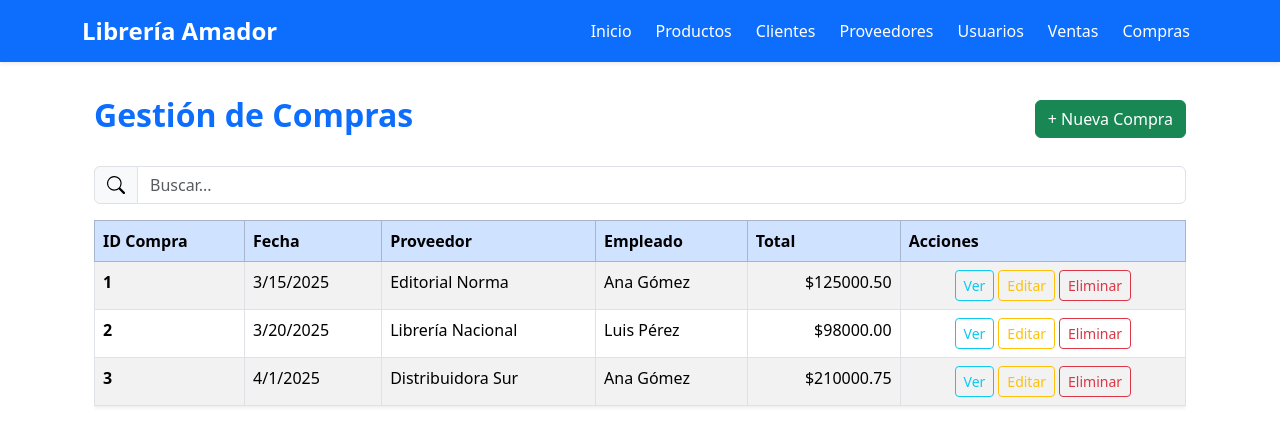
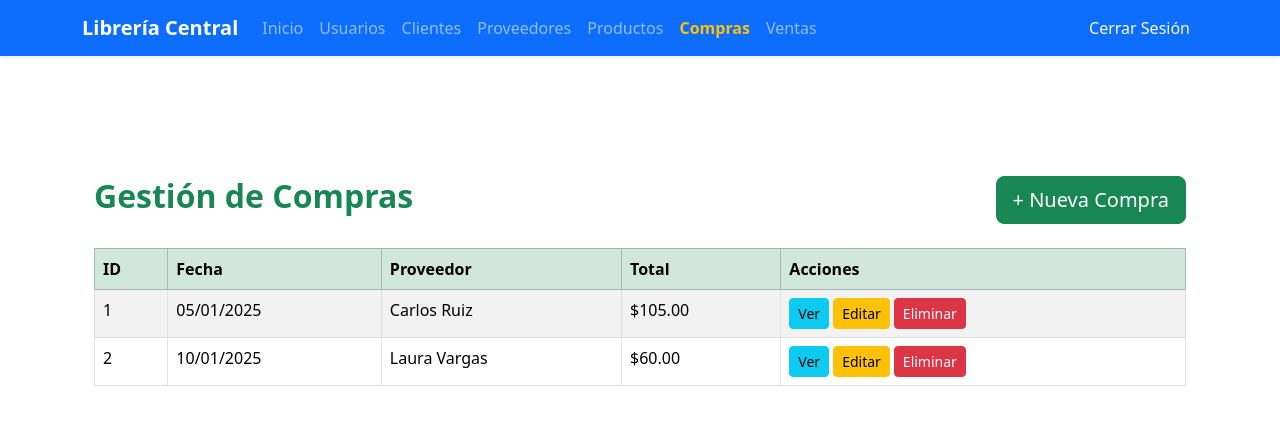
Before and after one commit to JassonPerezAlvarez/Frontend-Libreria-Amador, a React (Vite) app: page /compras in a window 1280 px wide. Shown: the top 446 px of the page. Built offline with nearby package versions, Linux system fonts and the light colour scheme.

Commit message:
comtinuacion a compras

```diff
--- a/package.json
+++ b/package.json
@@ -19,7 +19,7 @@
     "react-bootstrap": "^2.10.10",
     "react-bootstrap-icons": "^1.11.6",
     "react-dom": "^19.1.1",
-    "react-router-dom": "^7.9.4"
+    "react-router-dom": "^7.9.5"
   },
   "devDependencies": {
     "@eslint/js": "^9.36.0",
--- a/src/components/Compras/TablaCompras.jsx
+++ b/src/components/Compras/TablaCompras.jsx
@@ -1,12 +1,11 @@
-// src/components/Compras/TablaCompras.jsx
 import { Table, Spinner, Button } from "react-bootstrap";
 
-const TablaCompras = ({ compras, cargando }) => {
+const TablaCompras = ({ compras, cargando, onVerDetalle, onEditar, onEliminar }) => {
   if (cargando) {
     return (
       <div className="text-center my-5">
         <Spinner animation="border" variant="primary">
-          <span className="visually-hidden">Cargando compras...</span>
+          <span className="visually-hidden">Cargando...</span>
         </Spinner>
       </div>
     );
@@ -18,12 +17,11 @@ const TablaCompras = ({ compras, cargando }) => {
 
   return (
     <Table striped bordered hover responsive className="shadow-sm">
-      <thead className="table-primary">
+      <thead className="table-success">
         <tr>
-          <th>ID Compra</th>
+          <th>ID</th>
           <th>Fecha</th>
           <th>Proveedor</th>
-          <th>Empleado</th>
           <th>Total</th>
           <th>Acciones</th>
         </tr>
@@ -33,13 +31,18 @@ const TablaCompras = ({ compras, cargando }) => {
           <tr key={c.ID_Compra}>
             <td className="fw-bold">{c.ID_Compra}</td>
             <td>{new Date(c.Fecha_Compra).toLocaleDateString()}</td>
-            <td>{c.Proveedor_Nombre || "-"}</td>
-            <td>{c.Empleado_Nombre || "-"}</td>
-            <td className="text-end">${parseFloat(c.Total_Compra).toFixed(2)}</td>
+            <td>{c.Proveedor}</td>
+            <td>${c.Total_Compra?.toFixed(2)}</td>
             <td className="text-center">
-              <Button variant="outline-info" size="sm" className="me-1">Ver</Button>
-              <Button variant="outline-warning" size="sm" className="me-1">Editar</Button>
-              <Button variant="outline-danger" size="sm">Eliminar</Button>
+              <Button variant="outline-info" size="sm" className="me-1" onClick={() => onVerDetalle(c)}>
+                Ver
+              </Button>
+              <Button variant="outline-warning" size="sm" className="me-1" onClick={onEditar}>
+                Editar
+              </Button>
+              <Button variant="outline-danger" size="sm" onClick={() => onEliminar(c.ID_Compra)}>
+                Eliminar
+              </Button>
             </td>
           </tr>
         ))}
--- a/src/components/Navegacion/Encabezado.jsx
+++ b/src/components/Navegacion/Encabezado.jsx
@@ -1,52 +1,30 @@
-// src/components/Navegacion/Encabezado.jsx
-import React from "react";
-import { useNavigate } from "react-router-dom";
-import { Container, Navbar, Nav } from "react-bootstrap";
+import { Navbar, Nav, Container } from "react-bootstrap";
+import { NavLink } from "react-router-dom";
 
 const Encabezado = () => {
-  const navigate = useNavigate();
-
-  const irA = (ruta) => {
-    navigate(ruta);
-  };
-
   return (
-    <Navbar bg="primary" variant="dark" expand="lg" fixed="top" className="shadow-sm">
+    <Navbar bg="primary" variant="dark" expand="lg" sticky="top" className="shadow-sm">
       <Container>
-        {/* NOMBRE DE TU LIBRERÍA */}
-        <Navbar.Brand
-          onClick={() => irA("/inicio")}
-          style={{ cursor: "pointer", fontWeight: "bold", fontSize: "1.5rem" }}
-        >
-          Librería Amador
+        <Navbar.Brand as={NavLink} to="/inicio" className="fw-bold">
+          Librería Central
         </Navbar.Brand>
-
-        <Navbar.Toggle aria-controls="menu-horizontal" />
-
-        <Navbar.Collapse id="menu-horizontal">
-          <Nav className="ms-auto gap-2">
-            <Nav.Link onClick={() => irA("/inicio")} className="text-white fw-medium">
-              Inicio
-            </Nav.Link>
-            <Nav.Link onClick={() => irA("/productos")} className="text-white fw-medium">
-              Productos
-            </Nav.Link>
-            <Nav.Link onClick={() => irA("/clientes")} className="text-white fw-medium">
-              Clientes
-            </Nav.Link>
-            <Nav.Link onClick={() => irA("/proveedores")} className="text-white fw-medium">
-              Proveedores
-            </Nav.Link>
-            <Nav.Link onClick={() => irA("/usuarios")} className="text-white fw-medium">
-              Usuarios
-            </Nav.Link>
-            <Nav.Link onClick={() => irA("/ventas")} className="text-white fw-medium">
-              Ventas
-            </Nav.Link>
-            <Nav.Link onClick={() => irA("/compras")} className="text-white fw-medium">
+        <Navbar.Toggle aria-controls="basic-navbar-nav" />
+        <Navbar.Collapse id="basic-navbar-nav">
+          <Nav className="me-auto">
+            <Nav.Link as={NavLink} to="/inicio" end>Inicio</Nav.Link>
+            <Nav.Link as={NavLink} to="/usuarios" end>Usuarios</Nav.Link>
+            <Nav.Link as={NavLink} to="/clientes" end>Clientes</Nav.Link>
+            <Nav.Link as={NavLink} to="/proveedores" end>Proveedores</Nav.Link>
+            <Nav.Link as={NavLink} to="/productos" end>Productos</Nav.Link>
+            <Nav.Link as={NavLink} to="/compras" end className="text-warning fw-bold">
               Compras
             </Nav.Link>
-
+            <Nav.Link as={NavLink} to="/ventas" end>Ventas</Nav.Link>
+          </Nav>
+          <Nav>
+            <Nav.Link as={NavLink} to="/login" end className="text-light">
+              Cerrar Sesión
+            </Nav.Link>
           </Nav>
         </Navbar.Collapse>
       </Container>
--- a/src/views/Compras.jsx
+++ b/src/views/Compras.jsx
@@ -1,66 +1,249 @@
-// src/views/Compras.jsx
 import { useState } from "react";
-import { Container, Button } from "react-bootstrap";
-import TablaCompras from "../components/Compras/TablaCompras";
-import CuadroBusquedas from "../components/Busquedas/CuadroBusquedas";
+import { Container, Button, Table, Modal, Form } from "react-bootstrap";
 
 const Compras = () => {
-  // Datos de ejemplo
-  const comprasOriginales = [
+  const [compras, setCompras] = useState([
     {
-      ID_Compra: 1,
-      Fecha_Compra: "2025-03-15",
-      Proveedor_Nombre: "Editorial Norma",
-      Empleado_Nombre: "Ana Gómez",
-      Total_Compra: 125000.50
+      id: 1,
+      fecha: "05/01/2025",
+      proveedor: "Carlos Ruiz",
+      total: 105.00,
+      detalles: [
+        { producto: "Libro Matemáticas", cantidad: 10, precio: 10.50 }
+      ]
     },
     {
-      ID_Compra: 2,
-      Fecha_Compra: "2025-03-20",
-      Proveedor_Nombre: "Librería Nacional",
-      Empleado_Nombre: "Luis Pérez",
-      Total_Compra: 98000.00
+      id: 2,
+      fecha: "10/01/2025",
+      proveedor: "Laura Vargas",
+      total: 60.00,
+      detalles: [
+        { producto: "Lápiz HB", cantidad: 100, precio: 0.10 },
+        { producto: "Borrador", cantidad: 50, precio: 0.15 }
+      ]
     },
-    {
-      ID_Compra: 3,
-      Fecha_Compra: "2025-04-01",
-      Proveedor_Nombre: "Distribuidora Sur",
-      Empleado_Nombre: "Ana Gómez",
-      Total_Compra: 210000.75
-    }
-  ];
+  ]);
 
-  // Estado para búsqueda
-  const [textoBusqueda, setTextoBusqueda] = useState("");
+  // MODAL REGISTRAR
+  const [showRegistrar, setShowRegistrar] = useState(false);
+  const [nuevaFecha, setNuevaFecha] = useState("");
+  const [nuevoProveedor, setNuevoProveedor] = useState("");
+  const [nuevoTotal, setNuevoTotal] = useState("");
 
-  // Función de manejo
-  const manejarCambioBusqueda = (e) => {
-    setTextoBusqueda(e.target.value);
+  // MODAL EDITAR
+  const [showEditar, setShowEditar] = useState(false);
+  const [compraEditar, setCompraEditar] = useState(null);
+
+  // MODAL ELIMINAR
+  const [showEliminar, setShowEliminar] = useState(false);
+  const [compraEliminar, setCompraEliminar] = useState(null);
+
+  // MODAL DETALLE
+  const [showDetalle, setShowDetalle] = useState(false);
+  const [compraDetalle, setCompraDetalle] = useState(null);
+
+  // REGISTRAR
+  const abrirRegistrar = () => setShowRegistrar(true);
+  const cerrarRegistrar = () => {
+    setShowRegistrar(false);
+    setNuevaFecha("");
+    setNuevoProveedor("");
+    setNuevoTotal("");
   };
 
-  // Filtrar compras
-  const comprasFiltradas = comprasOriginales.filter(compra =>
-    compra.ID_Compra.toString().includes(textoBusqueda) ||
-    compra.Proveedor_Nombre.toLowerCase().includes(textoBusqueda.toLowerCase()) ||
-    compra.Empleado_Nombre.toLowerCase().includes(textoBusqueda.toLowerCase()) ||
-    compra.Fecha_Compra.includes(textoBusqueda)
-  );
+  const guardarNueva = () => {
+    if (!nuevaFecha || !nuevoProveedor || !nuevoTotal) return;
+    const nueva = {
+      id: compras.length + 1,
+      fecha: nuevaFecha,
+      proveedor: nuevoProveedor,
+      total: parseFloat(nuevoTotal),
+      detalles: []
+    };
+    setCompras([...compras, nueva]);
+    cerrarRegistrar();
+  };
+
+  // EDITAR
+  const abrirEditar = (c) => {
+    setCompraEditar({ ...c });
+    setShowEditar(true);
+  };
+
+  const guardarEdicion = () => {
+    setCompras(compras.map(c => c.id === compraEditar.id ? compraEditar : c));
+    setShowEditar(false);
+  };
+
+  // ELIMINAR
+  const abrirEliminar = (c) => {
+    setCompraEliminar(c);
+    setShowEliminar(true);
+  };
+
+  const confirmarEliminar = () => {
+    setCompras(compras.filter(c => c.id !== compraEliminar.id));
+    setShowEliminar(false);
+  };
+
+  // DETALLE
+  const abrirDetalle = (c) => {
+    setCompraDetalle(c);
+    setShowDetalle(true);
+  };
 
   return (
-    <Container className="mt-4">
+    <Container className="mt-5">
       <div className="d-flex justify-content-between align-items-center mb-4">
-        <h2 className="text-primary fw-bold">Gestión de Compras</h2>
-        <Button variant="success">+ Nueva Compra</Button>
+        <h2 className="text-success fw-bold">Gestión de Compras</h2>
+        <Button variant="success" size="lg" onClick={abrirRegistrar}>
+          + Nueva Compra
+        </Button>
       </div>
 
-      {/* Cuadro de búsqueda */}
-      <CuadroBusquedas
-        textoBusqueda={textoBusqueda}
-        manejarCambioBusqueda={manejarCambioBusqueda}
-      />
+      <Table striped bordered hover>
+        <thead className="table-success">
+          <tr>
+            <th>ID</th>
+            <th>Fecha</th>
+            <th>Proveedor</th>
+            <th>Total</th>
+            <th>Acciones</th>
+          </tr>
+        </thead>
+        <tbody>
+          {compras.map(c => (
+            <tr key={c.id}>
+              <td>{c.id}</td>
+              <td>{c.fecha}</td>
+              <td>{c.proveedor}</td>
+              <td>${c.total.toFixed(2)}</td>
+              <td>
+                <Button variant="info" size="sm" className="me-1" onClick={() => abrirDetalle(c)}>
+                  Ver
+                </Button>
+                <Button variant="warning" size="sm" className="me-1" onClick={() => abrirEditar(c)}>
+                  Editar
+                </Button>
+                <Button variant="danger" size="sm" onClick={() => abrirEliminar(c)}>
+                  Eliminar
+                </Button>
+              </td>
+            </tr>
+          ))}
+        </tbody>
+      </Table>
 
-      {/* Tabla con datos filtrados */}
-      <TablaCompras compras={comprasFiltradas} cargando={false} />
+      {/* MODAL REGISTRAR */}
+      <Modal show={showRegistrar} onHide={cerrarRegistrar}>
+        <Modal.Header closeButton className="bg-success text-white">
+          <Modal.Title>Nueva Compra</Modal.Title>
+        </Modal.Header>
+        <Modal.Body>
+          <Form>
+            <Form.Group className="mb-3">
+              <Form.Label>Fecha</Form.Label>
+              <Form.Control type="text" placeholder="dd/mm/aaaa" value={nuevaFecha} onChange={e => setNuevaFecha(e.target.value)} />
+            </Form.Group>
+            <Form.Group className="mb-3">
+              <Form.Label>Proveedor</Form.Label>
+              <Form.Control type="text" value={nuevoProveedor} onChange={e => setNuevoProveedor(e.target.value)} />
+            </Form.Group>
+            <Form.Group className="mb-3">
+              <Form.Label>Total</Form.Label>
+              <Form.Control type="number" step="0.01" value={nuevoTotal} onChange={e => setNuevoTotal(e.target.value)} />
+            </Form.Group>
+          </Form>
+        </Modal.Body>
+        <Modal.Footer>
+          <Button variant="secondary" onClick={cerrarRegistrar}>Cancelar</Button>
+          <Button variant="success" onClick={guardarNueva}>Guardar</Button>
+        </Modal.Footer>
+      </Modal>
+
+      {/* MODAL EDITAR */}
+      <Modal show={showEditar} onHide={() => setShowEditar(false)}>
+        <Modal.Header closeButton className="bg-warning">
+          <Modal.Title>Editar Compra #{compraEditar?.id}</Modal.Title>
+        </Modal.Header>
+        <Modal.Body>
+          {compraEditar && (
+            <Form>
+              <Form.Group className="mb-3">
+                <Form.Label>Fecha</Form.Label>
+                <Form.Control type="text" value={compraEditar.fecha} onChange={e => setCompraEditar({ ...compraEditar, fecha: e.target.value })} />
+              </Form.Group>
+              <Form.Group className="mb-3">
+                <Form.Label>Proveedor</Form.Label>
+                <Form.Control type="text" value={compraEditar.proveedor} onChange={e => setCompraEditar({ ...compraEditar, proveedor: e.target.value })} />
+              </Form.Group>
+              <Form.Group className="mb-3">
+                <Form.Label>Total</Form.Label>
+                <Form.Control type="number" step="0.01" value={compraEditar.total} onChange={e => setCompraEditar({ ...compraEditar, total: parseFloat(e.target.value) })} />
+              </Form.Group>
+            </Form>
+          )}
+        </Modal.Body>
+        <Modal.Footer>
+          <Button variant="secondary" onClick={() => setShowEditar(false)}>Cancelar</Button>
+          <Button variant="warning" onClick={guardarEdicion}>Guardar</Button>
+        </Modal.Footer>
+      </Modal>
+
+      {/* MODAL ELIMINAR */}
+      <Modal show={showEliminar} onHide={() => setShowEliminar(false)} size="sm" centered>
+        <Modal.Header closeButton className="bg-danger text-white">
+          <Modal.Title>Confirmar</Modal.Title>
+        </Modal.Header>
+        <Modal.Body className="text-center">
+          <p>¿Eliminar compra de <strong>{compraEliminar?.proveedor}</strong>?</p>
+        </Modal.Body>
+        <Modal.Footer>
+          <Button variant="secondary" onClick={() => setShowEliminar(false)}>No</Button>
+          <Button variant="danger" onClick={confirmarEliminar}>Sí</Button>
+        </Modal.Footer>
+      </Modal>
+
+      {/* MODAL DETALLE */}
+      <Modal show={showDetalle} onHide={() => setShowDetalle(false)} size="lg">
+        <Modal.Header closeButton className="bg-info text-white">
+          <Modal.Title>Detalle de Compra #{compraDetalle?.id}</Modal.Title>
+        </Modal.Header>
+        <Modal.Body>
+          {compraDetalle && (
+            <>
+              <p><strong>Fecha:</strong> {compraDetalle.fecha}</p>
+              <p><strong>Proveedor:</strong> {compraDetalle.proveedor}</p>
+              <p><strong>Total:</strong> ${compraDetalle.total.toFixed(2)}</p>
+
+              <h5 className="mt-4">Productos Comprados</h5>
+              <Table striped bordered hover>
+                <thead className="table-light">
+                  <tr>
+                    <th>Producto</th>
+                    <th>Cantidad</th>
+                    <th>Precio Unitario</th>
+                    <th>Subtotal</th>
+                  </tr>
+                </thead>
+                <tbody>
+                  {compraDetalle.detalles.map((d, i) => (
+                    <tr key={i}>
+                      <td>{d.producto}</td>
+                      <td>{d.cantidad}</td>
+                      <td>${d.precio.toFixed(2)}</td>
+                      <td>${(d.cantidad * d.precio).toFixed(2)}</td>
+                    </tr>
+                  ))}
+                </tbody>
+              </Table>
+            </>
+          )}
+        </Modal.Body>
+        <Modal.Footer>
+          <Button variant="secondary" onClick={() => setShowDetalle(false)}>Cerrar</Button>
+        </Modal.Footer>
+      </Modal>
     </Container>
   );
 };
```
Also changed, not shown: src/components/Compras/DetalleCompraModal.jsx (added, +45 -0 lines), 1 other file (tests, documents, lock files or other folders).
